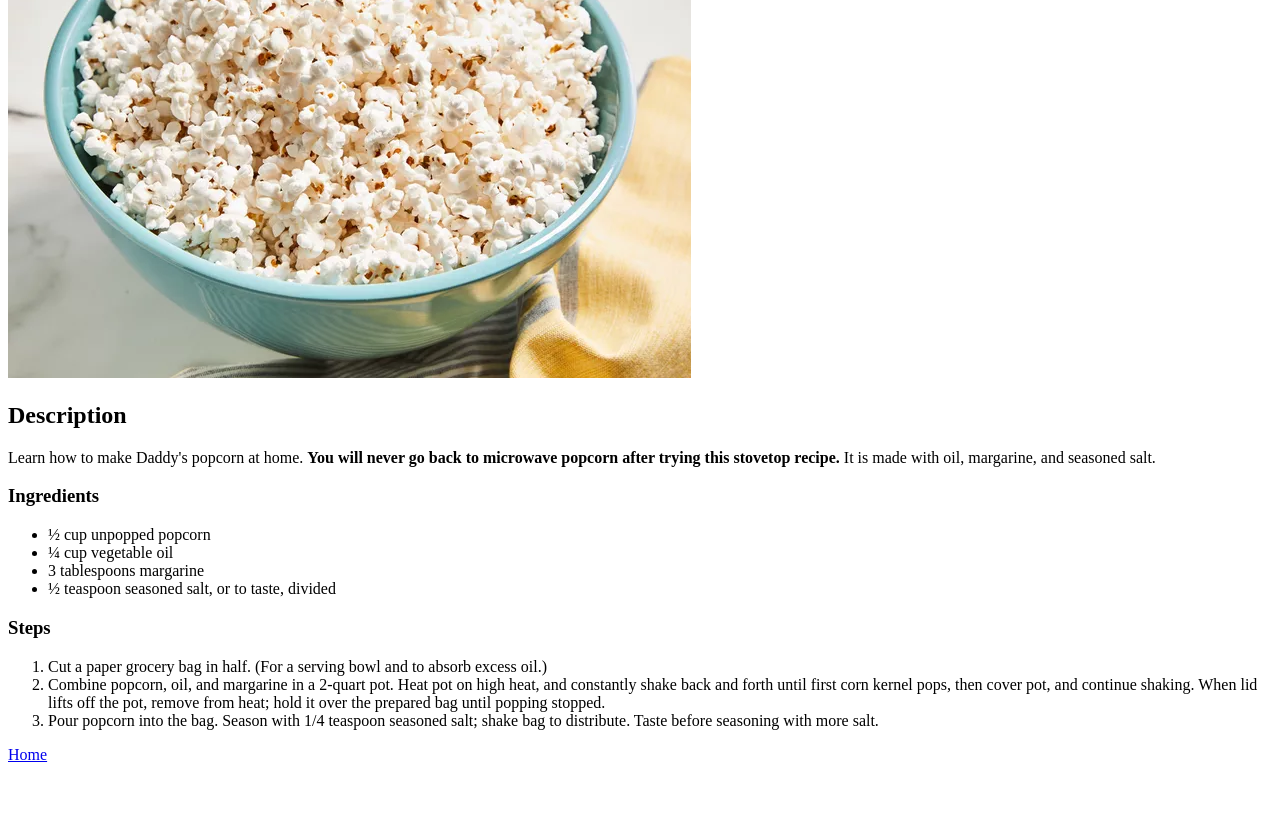
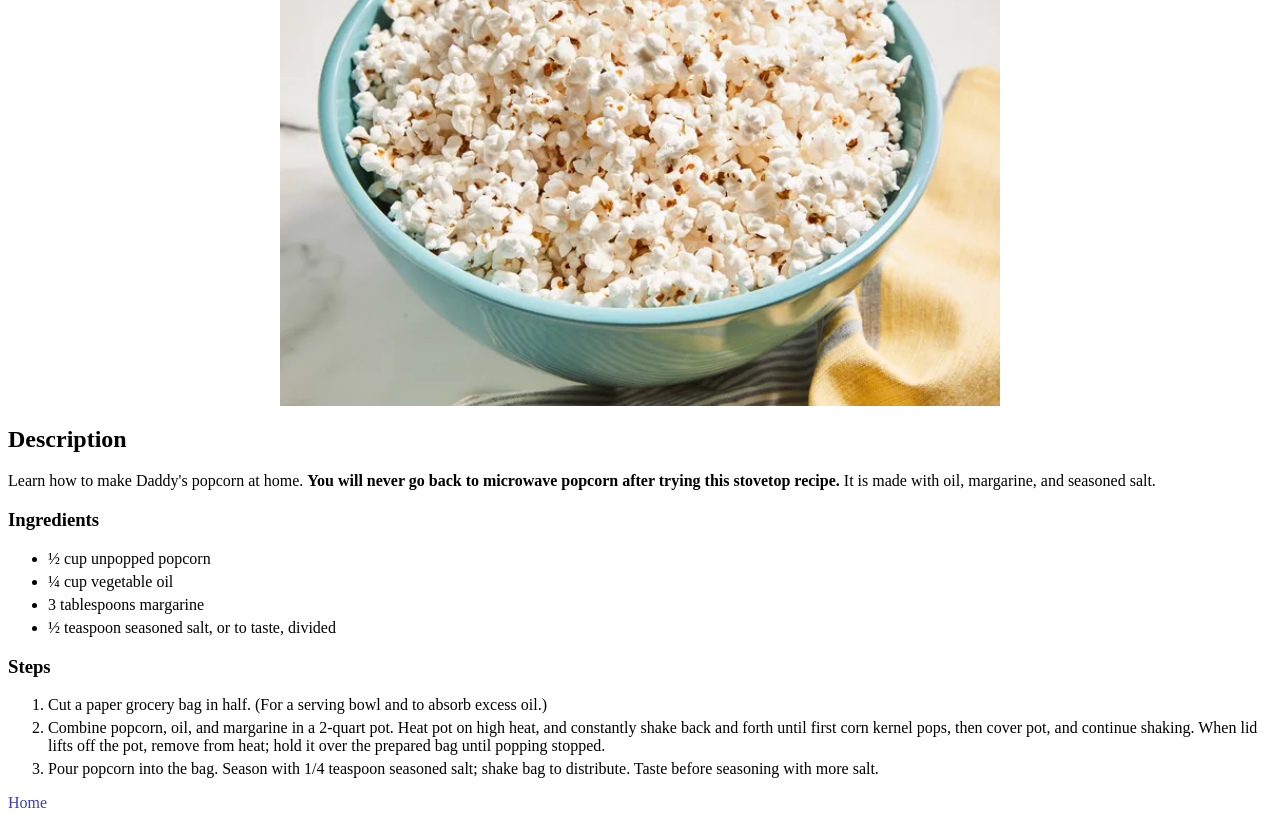
Before and after one commit to ClaytonLino1/odin-recipes, a plain HTML site: page recipes/popcorn.html in a window 1280 px wide. Shown: the part 214-1034 px from the top of the page. Before the commit the page ends 986 px from the top, so only its background shows below. Drawn offline with Linux system fonts and the light colour scheme.

Commit message:
Add base style to all recipes

```diff
--- a/recipes/popcorn.html
+++ b/recipes/popcorn.html
@@ -3,6 +3,7 @@
 <head>
     <meta charset="UTF-8">
     <meta name="viewport" content="width=device-width, initial-scale=1.0">
+    <link rel="stylesheet" href="../style.css">
     <title>Popcorn</title>
 </head>
 <body>
--- a/style.css
+++ b/style.css
@@ -7,10 +7,17 @@ a {
     font-size: 20px;
 }
 
-.recipes li {
+li {
     margin-bottom: 5px;
 }
 
 h1 {
     text-align: center;
 }
+
+img {
+    margin: auto;
+    display: block;
+    width: 720px;
+    height: auto;
+}
```
Also changed, not shown: index.html (+1 -1 lines), recipes/brownie.html (+1 -0 lines), recipes/fried_chicken.html (+1 -0 lines).
